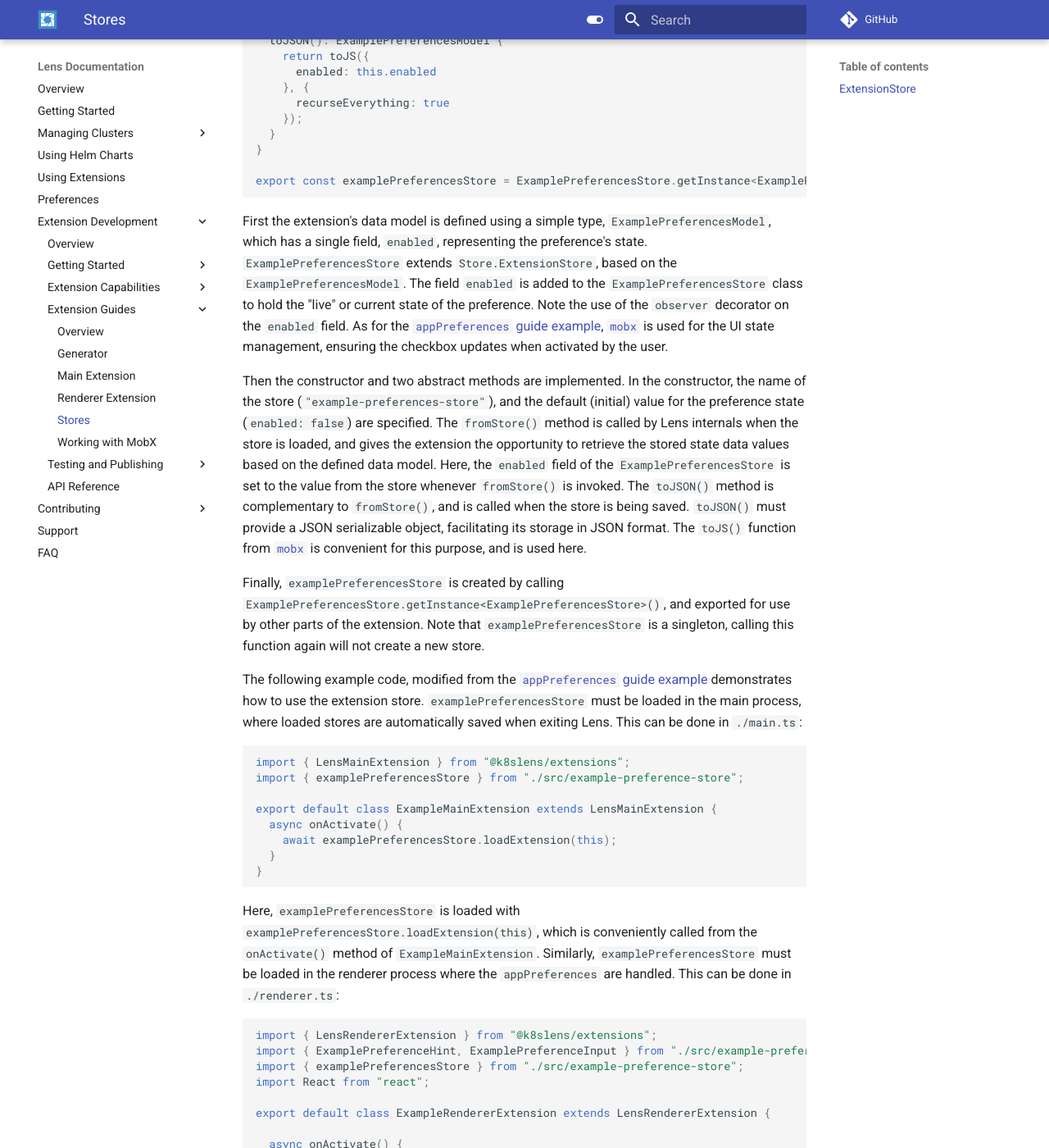
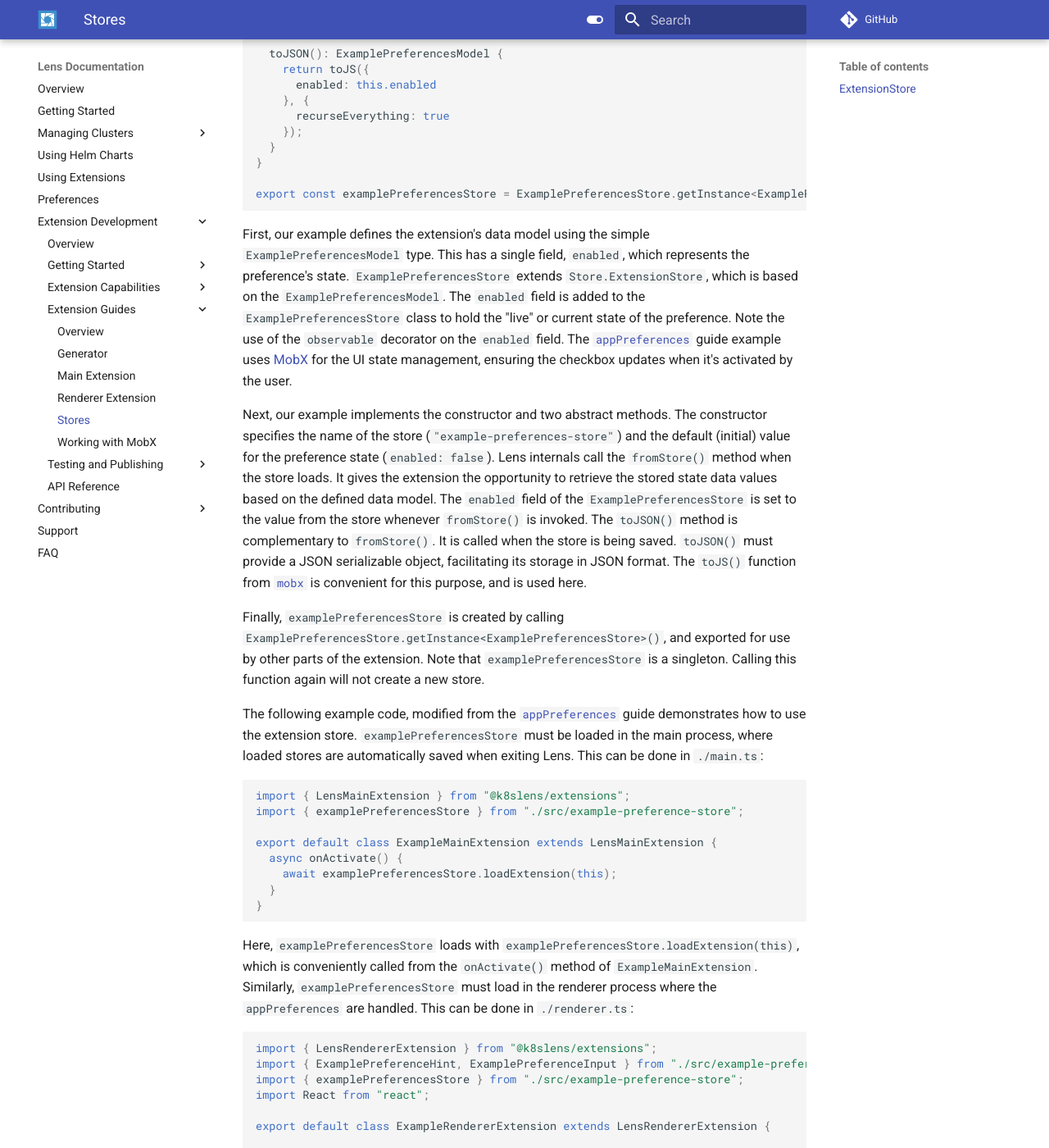
Before and after one commit to windev0609/Lens, an MkDocs documentation site: the page built from docs/extensions/guides/stores.md, in a window 1280 px wide and 1400 px high, scrolled down 1146 px. Shown: the whole window at 82% size. Built offline with MkDocs 1.6.1 and Material for MkDocs 9.7.7, drawn with Linux system fonts in a browser that asks for light colours; comment, search, counter and statistics services are not loaded; the version menu is left out; some of the changed text lies outside the part shown.

Commit message:
Rework extensions guides (#1803)
* Edited Stores extensions guide.

Signed-off-by: Paul Williams <pawilliams@mirantis.com>

Co-authored-by: Paul Williams <pawilliams@mirantis.com>

````diff
--- a/docs/extensions/guides/stores.md
+++ b/docs/extensions/guides/stores.md
@@ -1,18 +1,16 @@
 # Stores
 
-Stores are components that persist and synchronize state data. Lens utilizes a number of stores for maintaining a variety of state information.
-A few of these are exposed by the extensions api for use by the extension developer.
+Stores are components that persist and synchronize state data. Lens uses a number of stores to maintain various kinds of state information, including:
 
-- The `ClusterStore` manages cluster state data such as cluster details, and which cluster is active.
-- The `WorkspaceStore` similarly manages workspace state data, such as workspace name, and which clusters belong to a given workspace.
-- The `ExtensionStore` is a store for managing custom extension state data.
+* The `ClusterStore` manages cluster state data (such as cluster details), and it tracks which cluster is active.
+* The `WorkspaceStore` manages workspace state data (such as the workspace name), and and it tracks which clusters belong to a given workspace.
+* The `ExtensionStore` manages custom extension state data.
+
+This guide focuses on the `ExtensionStore`.
 
 ## ExtensionStore
 
-Extension developers can create their own store for managing state data by extending the `ExtensionStore` class.
-This guide shows how to create a store for the [`appPreferences` guide example](../renderer-extension#apppreferences), which demonstrates how to add a custom preference to the Preferences page.
-The preference is a simple boolean that indicates whether something is enabled or not.
-The problem with that example is that the enabled state is not stored anywhere, and reverts to the default the next time Lens is started.
+Extension developers can create their own store for managing state data by extending the `ExtensionStore` class. This guide shows how to create a store for the [`appPreferences`](../renderer-extension#apppreferences) guide example, which demonstrates how to add a custom preference to the **Preferences** page. The preference is a simple boolean that indicates whether or not something is enabled. However, in the example, the enabled state is not stored anywhere, and it reverts to the default when Lens is restarted.
 
 The following example code creates a store for the `appPreferences` guide example:
 
@@ -53,25 +51,14 @@ export class ExamplePreferencesStore extends Store.ExtensionStore<ExamplePrefere
 export const examplePreferencesStore = ExamplePreferencesStore.getInstance<ExamplePreferencesStore>();
 ```
 
-First the extension's data model is defined using a simple type, `ExamplePreferencesModel`, which has a single field, `enabled`, representing the preference's state.
-`ExamplePreferencesStore` extends `Store.ExtensionStore`, based on the `ExamplePreferencesModel`.
-The field `enabled` is added to the `ExamplePreferencesStore` class to hold the "live" or current state of the preference.
-Note the use of the `observer` decorator on the `enabled` field.
-As for the [`appPreferences` guide example](../renderer-extension#apppreferences), [`mobx`](https://mobx.js.org/README.html) is used for the UI state management, ensuring the checkbox updates when activated by the user.
+First, our example defines the extension's data model using the simple `ExamplePreferencesModel` type. This has a single field, `enabled`, which represents the preference's state. `ExamplePreferencesStore` extends `Store.ExtensionStore`, which is based on the `ExamplePreferencesModel`. The `enabled` field is added to the `ExamplePreferencesStore` class to hold the "live" or current state of the preference. Note the use of the `observable` decorator on the `enabled` field. The [`appPreferences`](../renderer-extension#apppreferences) guide example uses [MobX](https://mobx.js.org/README.html) for the UI state management, ensuring the checkbox updates when it's activated by the user.
 
-Then the constructor and two abstract methods are implemented.
-In the constructor, the name of the store (`"example-preferences-store"`), and the default (initial) value for the preference state (`enabled: false`) are specified.
-The `fromStore()` method is called by Lens internals when the store is loaded, and gives the extension the opportunity to retrieve the stored state data values based on the defined data model.
-Here, the `enabled` field of the `ExamplePreferencesStore` is set to the value from the store whenever `fromStore()` is invoked.
-The `toJSON()` method is complementary to `fromStore()`, and is called when the store is being saved.
-`toJSON()` must provide a JSON serializable object, facilitating its storage in JSON format.
-The `toJS()` function from [`mobx`](https://mobx.js.org/README.html) is convenient for this purpose, and is used here.
+Next, our example implements the constructor and two abstract methods. The constructor specifies the name of the store (`"example-preferences-store"`) and the default (initial) value for the preference state (`enabled: false`). Lens internals call the `fromStore()` method when the store loads. It gives the extension the opportunity to retrieve the stored state data values based on the defined data model. The `enabled` field of the `ExamplePreferencesStore` is set to the value from the store whenever `fromStore()` is invoked. The `toJSON()` method is complementary to `fromStore()`. It is called when the store is being saved.
+`toJSON()` must provide a JSON serializable object, facilitating its storage in JSON format. The `toJS()` function from [`mobx`](https://mobx.js.org/README.html) is convenient for this purpose, and is used here.
 
-Finally, `examplePreferencesStore` is created by calling `ExamplePreferencesStore.getInstance<ExamplePreferencesStore>()`, and exported for use by other parts of the extension.
-Note that `examplePreferencesStore` is a singleton, calling this function again will not create a new store.
+Finally, `examplePreferencesStore` is created by calling `ExamplePreferencesStore.getInstance<ExamplePreferencesStore>()`, and exported for use by other parts of the extension. Note that `examplePreferencesStore` is a singleton. Calling this function again will not create a new store.
 
-The following example code, modified from the [`appPreferences` guide example](../renderer-extension#apppreferences) demonstrates how to use the extension store.
-`examplePreferencesStore` must be loaded in the main process, where loaded stores are automatically saved when exiting Lens. This can be done in `./main.ts`:
+The following example code, modified from the [`appPreferences`](../renderer-extension#apppreferences) guide demonstrates how to use the extension store. `examplePreferencesStore` must be loaded in the main process, where loaded stores are automatically saved when exiting Lens. This can be done in `./main.ts`:
 
 ``` typescript
 import { LensMainExtension } from "@k8slens/extensions";
@@ -84,8 +71,8 @@ export default class ExampleMainExtension extends LensMainExtension {
 }
 ```
 
-Here, `examplePreferencesStore` is loaded with `examplePreferencesStore.loadExtension(this)`, which is conveniently called from the `onActivate()` method of `ExampleMainExtension`.
-Similarly, `examplePreferencesStore` must be loaded in the renderer process where the `appPreferences` are handled. This can be done in `./renderer.ts`:
+Here, `examplePreferencesStore` loads with `examplePreferencesStore.loadExtension(this)`, which is conveniently called from the `onActivate()` method of `ExampleMainExtension`.
+Similarly, `examplePreferencesStore` must load in the renderer process where the `appPreferences` are handled. This can be done in `./renderer.ts`:
 
 ``` typescript
 import { LensRendererExtension } from "@k8slens/extensions";
@@ -111,8 +98,7 @@ export default class ExampleRendererExtension extends LensRendererExtension {
 }
 ```
 
-Again, `examplePreferencesStore.loadExtension(this)` is called to load `examplePreferencesStore`, this time from the `onActivate()` method of `ExampleRendererExtension`.
-Also, there is no longer the need for the `preference` field in the `ExampleRendererExtension` class, as the props for `ExamplePreferenceInput` is now `examplePreferencesStore`.
+Again, `examplePreferencesStore.loadExtension(this)` is called to load `examplePreferencesStore`, this time from the `onActivate()` method of `ExampleRendererExtension`. There is no longer the need for the `preference` field in the `ExampleRendererExtension` class because the props for `ExamplePreferenceInput` is now `examplePreferencesStore`.
 `ExamplePreferenceInput` is defined in `./src/example-preference.tsx`:
 
 ``` typescript
````
Also changed, not shown: other parts of docs/extensions/guides/stores.md (+1 -1 lines).
